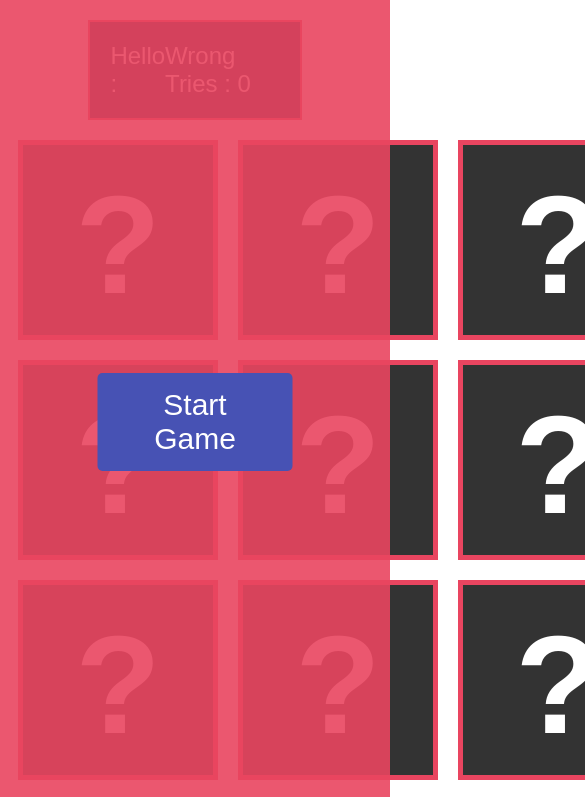
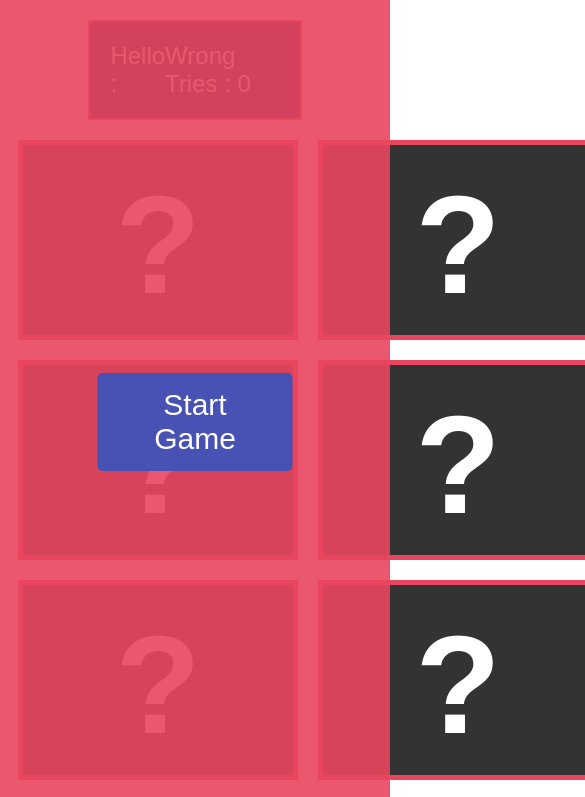
Before and after one commit to yossefshetos/memory_game, a plain HTML site: page index.html in a window 390 px wide. Shown: the top 797 px of the page, 585 px wide, since content can reach past the window. Drawn offline with Linux system fonts and the light colour scheme.

Commit message:
Version 1.0

```diff
--- a/main.css
+++ b/main.css
@@ -104,3 +104,25 @@ body {
     transform: rotateY(180deg);
     pointer-events: none;
 }
+
+
+@media (max-width: 767px) {
+
+    .memory-game-blocks {
+        display: flex;
+        width: 600px;
+        flex-wrap: wrap;
+        margin: 20px auto;
+    }
+
+    .memory-game-blocks .game-block {
+        height: 200px;
+        transition: transform .5s;
+        transform-style: preserve-3d;
+        cursor: pointer;
+        position: relative;
+        flex: 1 0 200px;
+        margin: 0 10px 20px;
+    }
+
+}
```
